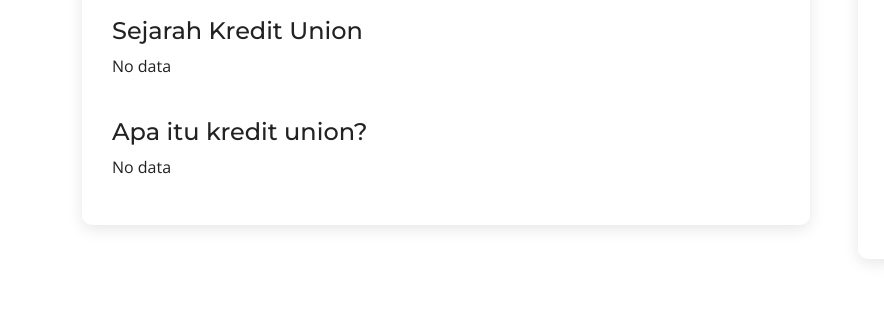
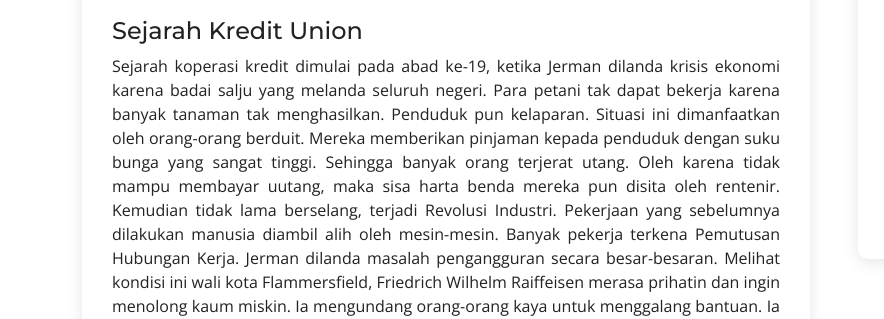
Before and after one commit to darmaVcky/KonsepGAWeb, a website: page KonsepWebGA2/public_html/profil/profil-tentang-cu.html in a window 1280 px wide. Shown: the part 633-952 px from the top of the page, 0-884 px from the left. Drawn offline with nearby package versions, Linux system fonts and the light colour scheme.

Commit message:
Konsep Web GA
konsep web GA v2

```diff
--- a/KonsepWebGA2/nbproject/private/private.xml
+++ b/KonsepWebGA2/nbproject/private/private.xml
@@ -6,25 +6,29 @@
             <file>file:/D:/File%20Karyawan%20Magang/Code/WebGA2/KonsepWebGA2/public_html/keanggotaan/keanggotaan-daftar.html</file>
             <file>file:/D:/File%20Karyawan%20Magang/Code/WebGA2/KonsepWebGA2/public_html/sample-inner-page.html</file>
             <file>file:/D:/File%20Karyawan%20Magang/Code/WebGA2/KonsepWebGA2/public_html/pendidikan/pendidikan-kewirausahaan.html</file>
+            <file>file:/D:/File%20Karyawan%20Magang/Code/WebGA2/KonsepWebGA2/public_html/gentiaras-news.html</file>
+            <file>file:/D:/File%20Karyawan%20Magang/Code/WebGA2/KonsepWebGA2/public_html/blog-details.html</file>
             <file>file:/D:/File%20Karyawan%20Magang/Code/WebGA2/KonsepWebGA2/public_html/sample-fix.html</file>
             <file>file:/D:/File%20Karyawan%20Magang/Code/WebGA2/KonsepWebGA2/public_html/profil/profil-tagline.html</file>
             <file>file:/D:/File%20Karyawan%20Magang/Code/WebGA2/KonsepWebGA2/public_html/profil/profil-visi-misi.html</file>
             <file>file:/D:/File%20Karyawan%20Magang/Code/WebGA2/KonsepWebGA2/public_html/produk/produk-simpanan.html</file>
             <file>file:/D:/File%20Karyawan%20Magang/Code/WebGA2/KonsepWebGA2/public_html/assets/css/main.css</file>
             <file>file:/D:/File%20Karyawan%20Magang/Code/WebGA2/KonsepWebGA2/public_html/pendidikan/pendidikan-cudcc.html</file>
+            <file>file:/D:/File%20Karyawan%20Magang/Code/WebGA2/KonsepWebGA2/public_html/news/gentiaras-news-artikel-1.html</file>
             <file>file:/D:/File%20Karyawan%20Magang/Code/WebGA2/KonsepWebGA2/public_html/pendidikan/pendidikan-cerdas-koperasi.html</file>
             <file>file:/D:/File%20Karyawan%20Magang/Code/WebGA2/KonsepWebGA2/public_html/home.html</file>
             <file>file:/D:/File%20Karyawan%20Magang/Code/WebGA2/KonsepWebGA2/public_html/pendidikan/pendidikan-motivasi.html</file>
             <file>file:/D:/File%20Karyawan%20Magang/Code/WebGA2/KonsepWebGA2/public_html/index_asli.html</file>
             <file>file:/D:/File%20Karyawan%20Magang/Code/WebGA2/KonsepWebGA2/public_html/produk/produk-saktilink.html</file>
             <file>file:/D:/File%20Karyawan%20Magang/Code/WebGA2/KonsepWebGA2/public_html/profil/profil-struktur.html</file>
+            <file>file:/D:/File%20Karyawan%20Magang/Code/WebGA2/KonsepWebGA2/public_html/index.html</file>
             <file>file:/D:/File%20Karyawan%20Magang/Code/WebGA2/KonsepWebGA2/public_html/agenda.html</file>
             <file>file:/D:/File%20Karyawan%20Magang/Code/WebGA2/KonsepWebGA2/public_html/pendidikan/pendidikan-financialLiteracy.html</file>
             <file>file:/D:/File%20Karyawan%20Magang/Code/WebGA2/KonsepWebGA2/public_html/profil/profil-sejarah.html</file>
             <file>file:/D:/File%20Karyawan%20Magang/Code/WebGA2/KonsepWebGA2/public_html/profil/profil-tentang-gentiaras.html</file>
             <file>file:/D:/File%20Karyawan%20Magang/Code/WebGA2/KonsepWebGA2/public_html/pendidikan/pendidikan-lanjutan.html</file>
+            <file>file:/D:/File%20Karyawan%20Magang/Code/WebGA2/KonsepWebGA2/public_html/profil/profil-tentang-cu.html</file>
             <file>file:/D:/File%20Karyawan%20Magang/Code/WebGA2/KonsepWebGA2/public_html/keanggotaan/keanggotaan-formulir.html</file>
-            <file>file:/D:/File%20Karyawan%20Magang/Code/WebGA2/KonsepWebGA2/public_html/news/gentiaras-news.html</file>
             <file>file:/D:/File%20Karyawan%20Magang/Code/WebGA2/KonsepWebGA2/public_html/kontak.html</file>
             <file>file:/D:/File%20Karyawan%20Magang/Code/WebGA2/KonsepWebGA2/public_html/produk/produk-pinjaman.html</file>
             <file>file:/D:/File%20Karyawan%20Magang/Code/WebGA2/KonsepWebGA2/public_html/keanggotaan/keanggotaan-keuntungan.html</file>
--- a/KonsepWebGA2/public_html/profil/profil-tentang-cu.html
+++ b/KonsepWebGA2/public_html/profil/profil-tentang-cu.html
@@ -159,11 +159,32 @@
 
                                     <br>
                                     <h4>Sejarah Kredit Union</h4>
-                                    <p>No data</p>
+                                    <p class="text-justify">
+                                        Sejarah koperasi kredit dimulai pada abad ke-19, ketika Jerman dilanda krisis ekonomi karena badai salju yang melanda seluruh negeri.
+                                        Para petani tak dapat bekerja karena banyak tanaman tak menghasilkan. Penduduk pun kelaparan. Situasi ini dimanfaatkan oleh orang-orang berduit.
+                                        Mereka memberikan pinjaman kepada penduduk dengan suku bunga yang sangat tinggi. Sehingga banyak orang terjerat utang.
+                                        Oleh karena tidak mampu membayar uutang, maka sisa harta benda mereka pun disita oleh rentenir.
+                                        Kemudian tidak lama berselang, terjadi Revolusi Industri. Pekerjaan yang sebelumnya dilakukan manusia diambil alih oleh mesin-mesin.
+                                        Banyak pekerja terkena Pemutusan Hubungan Kerja. Jerman dilanda masalah pengangguran secara besar-besaran.
+                                        Melihat kondisi ini wali kota Flammersfield, Friedrich Wilhelm Raiffeisen merasa prihatin dan ingin menolong kaum miskin.
+                                        Ia mengundang orang-orang kaya untuk menggalang bantuan. Ia berhasil mengumpulkan uang dan makanan, kemudian dibagikan kepada kaum miskin.
+                                        Ternyata derma tak memecahkan masalah kemiskinan. Sebab kemiskinan adalah akibat dari cara berpikir yang keliru.
+                                        Penggunaan uang tak terkontrol dan tak sedikit penerima derma memboroskan uangnya agar dapat segera minta derma lagi.
+                                        Akhirnya, para dermawan tak lagi berminat membantu kaum miskin. Raiffeisen tak putus asa. Ia mengambil cara lain untuk menjawab soal kemiskinan ini.
+                                        Ia mengumpulkan roti dari pabrik-pabrik roti di Jerman untuk dibagi-bagikan kepada para buruh dan petani miskin. Namun usaha ini pun tak menyelesaikan masalah.
+                                        Hari ini diberi roti, besok sudah habis, begitu seterusnya. Berdasar pengalaman itu, Raiffeisen berkesimpulan: “kesulitan si miskin hanya dapat diatasi oleh si miskin itu sendiri.
+                                        Si miskin harus mengumpulkan uang secara bersama-sama dan kemudian meminjamkan kepada sesama mereka juga. Pinjaman harus digunakan untuk tujuan yang produktif yang memberikan penghasilan.
+                                        Jaminan pinjaman adalah watak si peminjam.” Untuk mewujudkan impian tersebutlah Raiffeisen bersama kaum buruh dan petani miskin akhirnya membentuk koperasi bernama Credit Union (CU) artinya, kumpulan orang-orang yang saling percaya.
+                                        Credit Union yang dibangun oleh Raiffeisen, petani miskin dan kaum buruh berkembang pesat di Jerman, bahkan kini telah menyebar ke seluruh dunia.
+                                    </p>
+
+                                    <p style="font-size: 10px;">
+                                        Sumber; id.wikipedia.org
+                                    </p>
 
                                     <br>
                                     <h4>Apa itu kredit union?</h4>
-                                    <p>No data</p>
+                                    <p>Kumpulan orang-orang yang saling percaya</p>
 
                                 </div>
                             </article>
```
Also changed, not shown: KonsepWebGA2/public_html/keanggotaan/keanggotaan-keuntungan.html (+1 -1 lines), KonsepWebGA2/public_html/profil/profil-tagline.html (+1 -1 lines), 3 other files.
